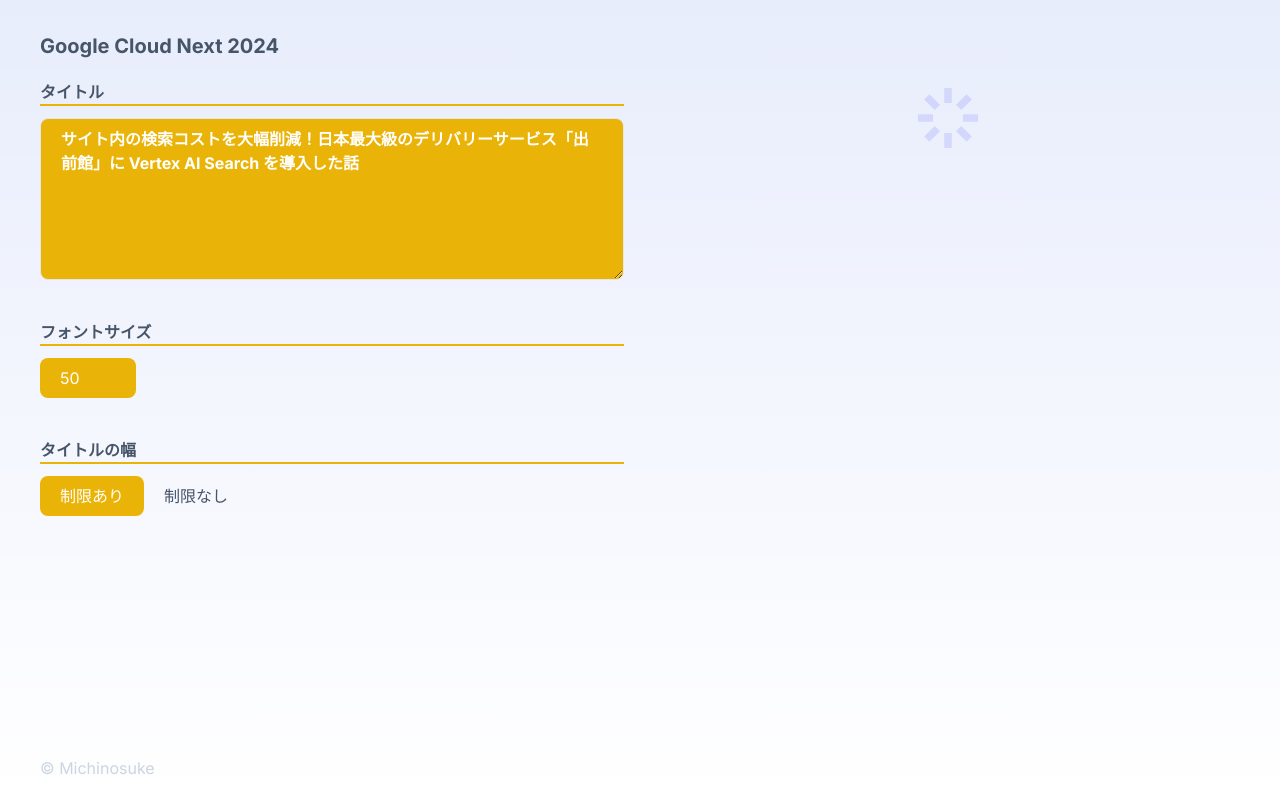
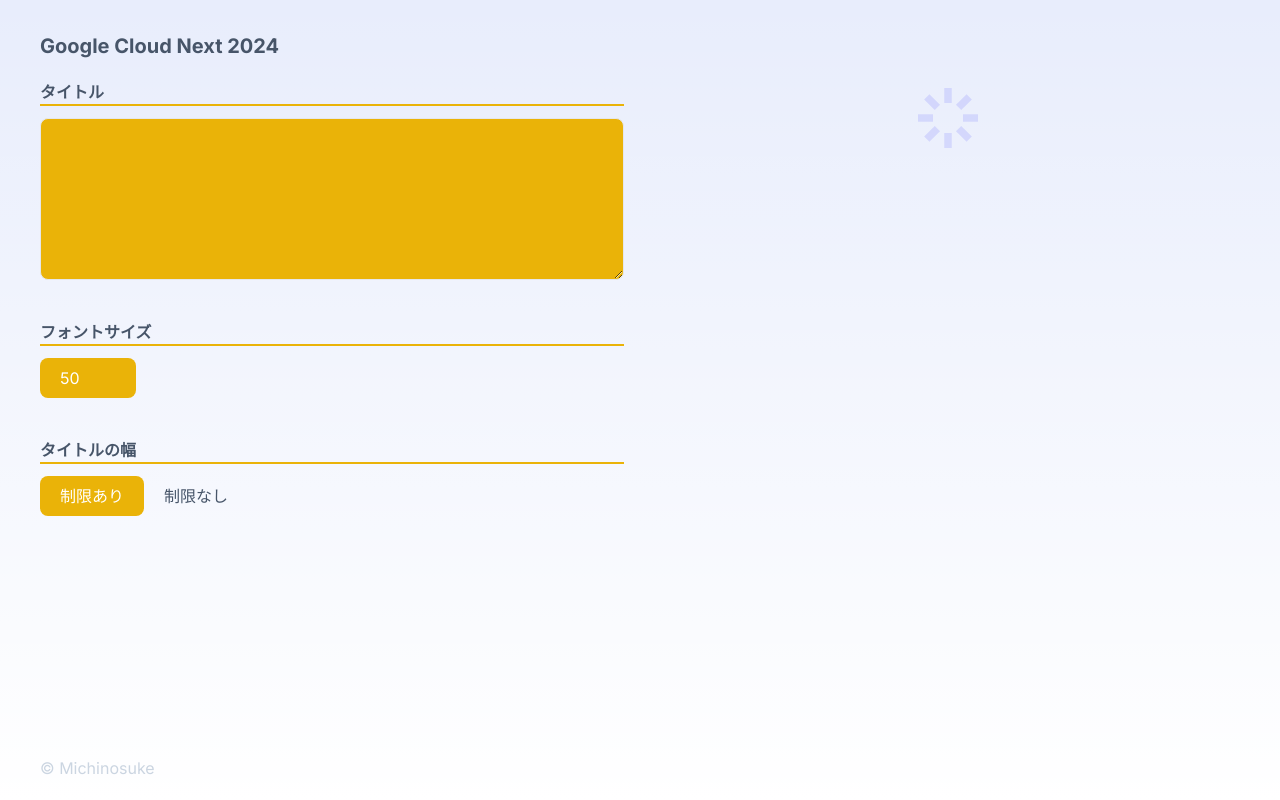
Before and after one commit to michinosuke/mokumoku-og, a Next.js app: page /gc-next-24 in a window 1280 px wide. Built offline with nearby package versions, Linux system fonts and the light colour scheme; no server answers.

Commit message:
delete default title

```diff
--- a/app/gc-next-24/page.tsx
+++ b/app/gc-next-24/page.tsx
@@ -6,9 +6,7 @@
 
 export default function Example() {
   const [isLoading, setIsLoading] = useState(true);
-  const [title, setTitle] = useState(
-    "サイト内の検索コストを大幅削減！日本最大級のデリバリーサービス「出前館」に Vertex AI Search を導入した話"
-  );
+  const [title, setTitle] = useState("");
   const [fontSize, setFontSize] = useState(50);
   const [objectUrl, setObjectUrl] = useState("");
   const [titleWidth, setTitleWidth] = useState<"normal" | "full">("normal");
```
